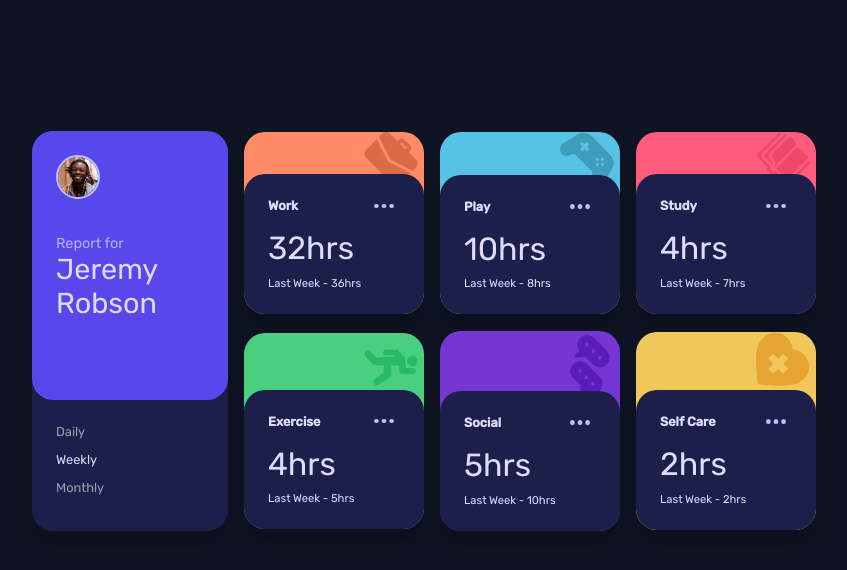
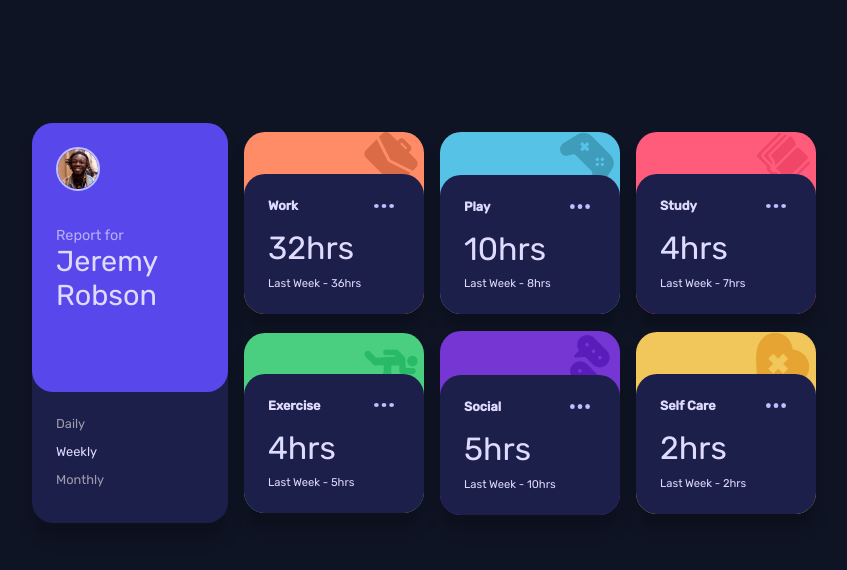
Before and after one commit to lexara-prime-ai/time_tracking_dashboard, a plain HTML site: page src/index.html in a window 1280 px wide. Shown: the whole page, without its empty margins (208-1055 px from the left). Drawn offline with Linux system fonts and the light colour scheme.

Commit message:
improve consistency for stat cards

```diff
--- a/src/assets/css/index.css
+++ b/src/assets/css/index.css
@@ -124,7 +124,6 @@ body {
 .bg-img {
     position: relative;
     right: -120px;
-    overflow: hidden;
     width: 30%;
     margin-bottom: -1rem;
     z-index: 1;
@@ -137,6 +136,8 @@ body {
     color: var(--text-color);
     box-shadow: var(--shadow);
     cursor: pointer;
+    position: relative;
+    z-index: 10;
 }
 
 .wrapper {
@@ -164,33 +165,29 @@ body {
     background: var(--light-red-study);
 }
 
-/**** TEMPORARY FIX FOR ALIGNMENT ISSUES *****/
 .exercise {
     background: var(--light-green-exercise);
 }
 
+/**** FIX ALIGNMENT ISSUES *****/
+
 .workout-icon {
     padding-top: 1rem;
-    padding-bottom: 1rem;
+}
+
+.message-bubble-icon {
+    padding-top: -11rem;
 }
 
 /******************************************/
-
-/**** TEMPORARY FIX FOR ALIGNMENT ISSUES *****/
 
 .social {
     background: var(--violet-social);
 }
 
-/**** TEMPORARY FIX FOR ALIGNMENT ISSUES *****/
-.heart-icon {
-    padding-bottom: 1rem;
-}
-
 .self-care {
     background: var(--soft-orange-self-care);
 }
-/*******************************/
 
 /* STYLING FOR STAT CARD  */
 .stat-card {
@@ -223,3 +220,7 @@ body {
 .history {
     font-size: .7rem;
 }
+
+.social-card {
+    margin-top: -1rem;
+}
--- a/src/index.html
+++ b/src/index.html
@@ -171,7 +171,7 @@
                         <!-- CARD IMAGE -->
                         <img src="./assets/images/icon-social.svg" alt="social" class="bg-img message-bubble-icon">
 
-                        <div class="stat-card">
+                        <div class="stat-card social-card">
                             <div class="wrapper">
 
                                 <h2 class="category">Social</h2>
```
Also changed, not shown: previews/preview_desktop.PNG.
